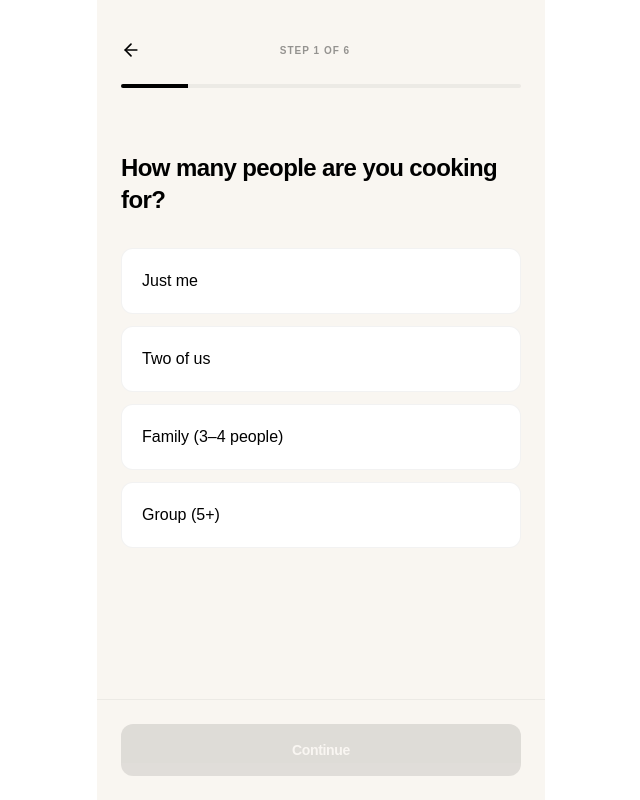
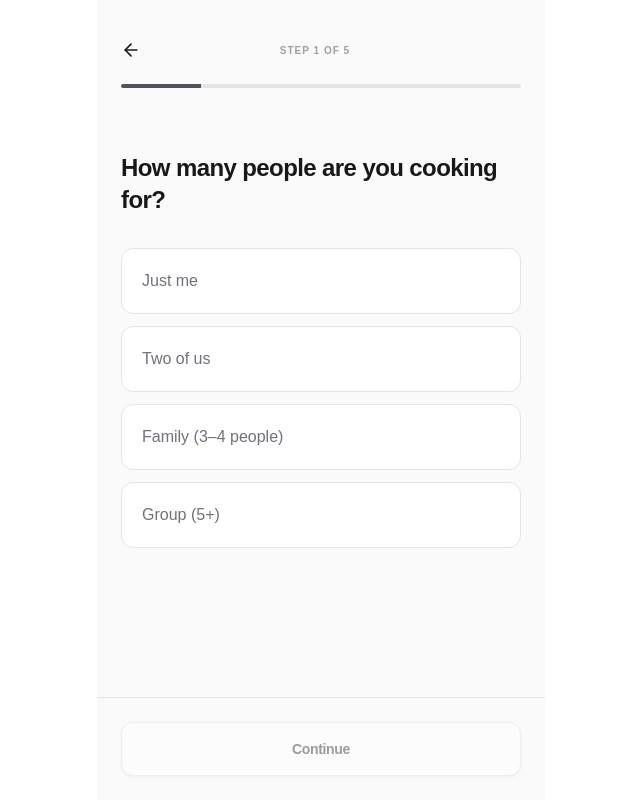
Before and after one commit to Dave-56/sunday-fresh, a React (Vite) app: page / in a window 1280 px wide. Both pictures are taken after a click on the button "Get started". Shown: the whole page, without its empty margins (319-959 px from the left). Built offline with nearby package versions, Linux system fonts and the light colour scheme; a web font is replaced by a local one.

Commit message:
feat: Remove skill level preference
The user's cooking skill level is no longer a tracked preference. This simplifies the onboarding flow and removes an unnecessary data point from recipe generation. The prompt building logic has been updated to reflect this removal.

```diff
--- a/src/components/Onboarding.tsx
+++ b/src/components/Onboarding.tsx
@@ -18,7 +18,6 @@ const STEPS = [
   'Household',
   'Cuisines',
   'Restrictions',
-  'Skill',
   'PrepTime',
   'Variety',
   'Done'
@@ -30,7 +29,6 @@ export default function Onboarding({ onComplete }: OnboardingProps) {
     householdSize: '',
     cuisines: [],
     restrictions: [],
-    skillLevel: '',
     prepTime: '',
     variety: '',
     onboardingComplete: false,
@@ -58,10 +56,9 @@ export default function Onboarding({ onComplete }: OnboardingProps) {
     if (step === 1) return !!prefs.householdSize;
     if (step === 2) return prefs.cuisines.length > 0;
     if (step === 3) return prefs.restrictions.length > 0;
-    if (step === 4) return !!prefs.skillLevel;
-    if (step === 5) return !!prefs.prepTime;
-    if (step === 6) return !!prefs.variety;
-    if (step === 7) return true;
+    if (step === 4) return !!prefs.prepTime;
+    if (step === 5) return !!prefs.variety;
+    if (step === 6) return true;
     return false;
   };
 
@@ -76,7 +73,7 @@ export default function Onboarding({ onComplete }: OnboardingProps) {
             </p>
             <button
               onClick={next}
-              className="w-full py-4 bg-black text-white rounded-xl font-bold text-sm tracking-tight"
+              className="w-full py-4 bg-white border border-zinc-200 text-zinc-700 rounded-xl font-bold text-sm tracking-tight shadow-sm active:scale-95 transition-all"
             >
               Get started
             </button>
@@ -94,7 +91,7 @@ export default function Onboarding({ onComplete }: OnboardingProps) {
                   onClick={() => setSingle('householdSize', option)}
                   className={cn(
                     "w-full text-left p-5 rounded-xl border transition-all",
-                    prefs.householdSize === option ? "border-black bg-black text-white" : "border-black/5 bg-white"
+                    prefs.householdSize === option ? "border-zinc-400 bg-white text-zinc-900 shadow-sm" : "border-zinc-200 bg-white text-zinc-500"
                   )}
                 >
                   {option}
@@ -123,7 +120,7 @@ export default function Onboarding({ onComplete }: OnboardingProps) {
                   onClick={() => toggleMulti('cuisines', option)}
                   className={cn(
                     "w-full text-left p-5 rounded-xl border transition-all flex justify-between items-center gap-4",
-                    prefs.cuisines.includes(option) ? "border-black bg-black text-white" : "border-black/5 bg-white"
+                    prefs.cuisines.includes(option) ? "border-zinc-400 bg-white text-zinc-900 shadow-sm" : "border-zinc-200 bg-white text-zinc-500"
                   )}
                 >
                   <span className="text-sm font-medium tracking-tight leading-snug">{option}</span>
@@ -155,7 +152,7 @@ export default function Onboarding({ onComplete }: OnboardingProps) {
                   onClick={() => toggleMulti('restrictions', option)}
                   className={cn(
                     "w-full text-left p-5 rounded-xl border transition-all flex justify-between items-center gap-4",
-                    prefs.restrictions.includes(option) ? "border-black bg-black text-white" : "border-black/5 bg-white"
+                    prefs.restrictions.includes(option) ? "border-zinc-400 bg-white text-zinc-900 shadow-sm" : "border-zinc-200 bg-white text-zinc-500"
                   )}
                 >
                   <span className="text-sm font-medium tracking-tight leading-snug">{option}</span>
@@ -167,31 +164,6 @@ export default function Onboarding({ onComplete }: OnboardingProps) {
         );
 
       case 4:
-        return (
-          <div className="px-6">
-            <h2 className="text-2xl font-bold tracking-tight mb-8">What's your cooking skill level?</h2>
-            <div className="space-y-3">
-              {[
-                'Beginner — simple recipes, minimal prep',
-                'Intermediate — comfortable in the kitchen',
-                'Advanced — bring on the complexity'
-              ].map(option => (
-                <button
-                  key={option}
-                  onClick={() => setSingle('skillLevel', option)}
-                  className={cn(
-                    "w-full text-left p-5 rounded-xl border transition-all",
-                    prefs.skillLevel === option ? "border-black bg-black text-white" : "border-black/5 bg-white"
-                  )}
-                >
-                  {option}
-                </button>
-              ))}
-            </div>
-          </div>
-        );
-
-      case 5:
         return (
           <div className="px-6">
             <h2 className="text-2xl font-bold tracking-tight mb-8">How long can you cook on prep day?</h2>
@@ -207,7 +179,7 @@ export default function Onboarding({ onComplete }: OnboardingProps) {
                   onClick={() => setSingle('prepTime', option)}
                   className={cn(
                     "p-5 rounded-xl border transition-all text-left text-sm font-medium leading-tight",
-                    prefs.prepTime === option ? "border-black bg-black text-white" : "border-black/5 bg-white"
+                    prefs.prepTime === option ? "border-zinc-400 bg-white text-zinc-900 shadow-sm" : "border-zinc-200 bg-white text-zinc-500"
                   )}
                 >
                   {option}
@@ -217,7 +189,7 @@ export default function Onboarding({ onComplete }: OnboardingProps) {
           </div>
         );
 
-      case 6:
+      case 5:
         return (
           <div className="px-6">
             <h2 className="text-2xl font-bold tracking-tight mb-8">How do you want variety?</h2>
@@ -232,7 +204,7 @@ export default function Onboarding({ onComplete }: OnboardingProps) {
                   onClick={() => setSingle('variety', option)}
                   className={cn(
                     "w-full text-left p-5 rounded-xl border transition-all",
-                    prefs.variety === option ? "border-black bg-black text-white" : "border-black/5 bg-white"
+                    prefs.variety === option ? "border-zinc-400 bg-white text-zinc-900 shadow-sm" : "border-zinc-200 bg-white text-zinc-500"
                   )}
                 >
                   {option}
@@ -242,7 +214,7 @@ export default function Onboarding({ onComplete }: OnboardingProps) {
           </div>
         );
 
-      case 7:
+      case 6:
         return (
           <div className="flex flex-col items-center justify-center h-full text-center px-6">
             <h1 className="text-4xl font-bold tracking-tight mb-4">you're all set.</h1>
@@ -251,7 +223,7 @@ export default function Onboarding({ onComplete }: OnboardingProps) {
             </p>
             <button
               onClick={() => onComplete({ ...prefs, onboardingComplete: true })}
-              className="w-full py-4 bg-black text-white rounded-xl font-bold text-sm tracking-tight"
+              className="w-full py-4 bg-white border border-zinc-200 text-zinc-700 rounded-xl font-bold text-sm tracking-tight shadow-sm active:scale-95 transition-all"
             >
               See this week's dishes
             </button>
@@ -264,21 +236,21 @@ export default function Onboarding({ onComplete }: OnboardingProps) {
   };
 
   return (
-    <div className="fixed inset-0 bg-[#f9f6f1] z-[100] flex flex-col max-w-md mx-auto overflow-hidden">
+    <div className="fixed inset-0 bg-zinc-50 z-[100] flex flex-col max-w-md mx-auto overflow-hidden text-zinc-900">
       {step > 0 && step < STEPS.length - 1 && (
         <div className="px-6 pt-8 pb-4">
           <div className="flex items-center justify-between mb-4">
-            <button onClick={back} className="p-2 -ml-2 hover:bg-black/5 rounded-full transition-colors">
+            <button onClick={back} className="p-2 -ml-2 hover:bg-zinc-200 rounded-full transition-colors">
               <ArrowLeft size={20} />
             </button>
             <p className="text-[10px] font-bold uppercase tracking-widest opacity-40">Step {step} of {STEPS.length - 2}</p>
             <div className="w-10" />
           </div>
-          <div className="h-1 bg-black/5 rounded-full overflow-hidden">
+          <div className="h-1 bg-zinc-200 rounded-full overflow-hidden">
             <motion.div
               initial={{ width: 0 }}
               animate={{ width: `${(step / (STEPS.length - 2)) * 100}%` }}
-              className="h-full bg-black"
+              className="h-full bg-zinc-600"
             />
           </div>
         </div>
@@ -300,11 +272,11 @@ export default function Onboarding({ onComplete }: OnboardingProps) {
       </div>
 
       {step > 0 && step < STEPS.length - 1 && (
-        <div className="p-6 bg-[#f9f6f1] border-t border-black/5">
+        <div className="p-6 bg-zinc-50 border-t border-zinc-200">
           <button
             disabled={!isStepValid()}
             onClick={next}
-            className="w-full py-4 bg-black text-white rounded-xl font-bold text-sm tracking-tight disabled:opacity-10 transition-all active:scale-95"
+            className="w-full py-4 bg-white border border-zinc-200 text-zinc-700 rounded-xl font-bold text-sm tracking-tight shadow-sm disabled:opacity-50 transition-all active:scale-95"
           >
             Continue
           </button>
--- a/src/hooks/usePreferences.ts
+++ b/src/hooks/usePreferences.ts
@@ -7,7 +7,6 @@ const DEFAULT_PREFERENCES: UserPreferences = {
   householdSize: 'two',
   cuisines: ['Nigerian / West African', 'Asian (Chinese, Japanese, Korean, Thai)'],
   restrictions: ['No dairy / lactose intolerant'],
-  skillLevel: 'Intermediate',
   prepTime: '2-3 hours',
   variety: 'Balanced — 70% familiar, 30% new',
   onboardingComplete: false,
--- a/src/lib/buildPrompt.ts
+++ b/src/lib/buildPrompt.ts
@@ -30,11 +30,10 @@ Return exactly 3 distinct dish options. For each dish, provide:
 }
 
 export function buildDetailPrompt(dish: any, preferences: UserPreferences): string {
-  const { householdSize, skillLevel } = preferences;
+  const { householdSize } = preferences;
 
   return `You are a world-class culinary expert. Provide the full recipe details for: "${dish.name}" (${dish.cuisine}).
 Household size: ${householdSize}.
-Skill level: ${skillLevel}.
 
 INSTRUCTION GUIDELINES (MANDATORY):
 - Break instructions into logical sections (e.g., "Prep & Aromatics", "The Base", "Slow Simmer", "Finishing & Storage").
--- a/src/types.ts
+++ b/src/types.ts
@@ -26,7 +26,6 @@ export interface UserPreferences {
   householdSize: string;
   cuisines: string[];
   restrictions: string[];
-  skillLevel: string;
   prepTime: string;
   variety: string;
   onboardingComplete: boolean;
```
Also changed, not shown: src/components/Settings.tsx (+9 -31 lines).
